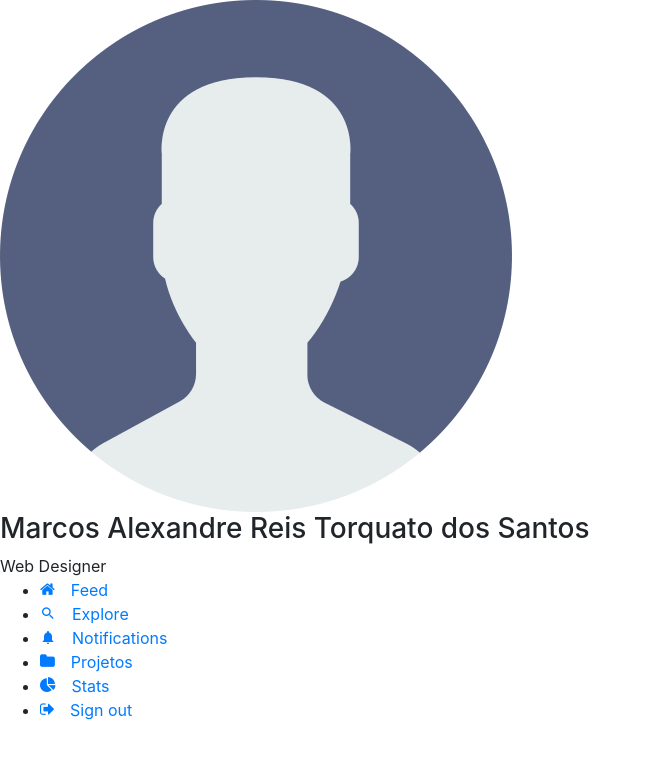
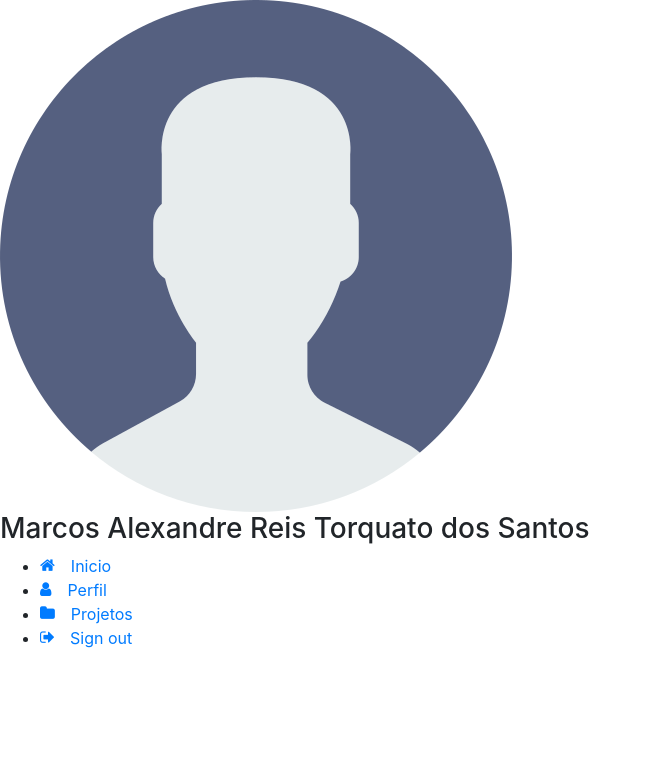
Before and after one commit to marcos-rts/ponto_eletronico, a PHP site: page /php/index.php in a window 1280 px wide. Shown: the top 759 px of the page, without its empty margins (0-651 px from the left). Run offline with PHP 8.4, Linux system fonts and the light colour scheme; a user stored in the database is signed in; some web fonts are replaced.

Commit message:
alteração menu

```diff
--- a/php/index.php
+++ b/php/index.php
@@ -55,11 +55,11 @@ if (!isset($_SESSION['UsuarioID'])) {
             <div class="profile">
                 <img src="../assets/images/vazio.png" alt="Image" class="img-fluid">
                 <h3 class="name"> <?php echo $_SESSION['UsuarioNome'] ?> </h3>
-                <span class="country">Web Designer</span>
+                <!-- <span class="country">Web Designer</span> -->
             </div>
             <div class="nav-menu">
                 <ul>
-                    <li class="accordion">
+                    <!-- <li class="accordion">
                         <a href="#" data-toggle="collapse" data-target="#collapseOne" aria-expanded="false"
                             aria-controls="collapseOne" class="collapsible">
                             <span class="icon-home mr-3"></span>Feed
@@ -73,8 +73,9 @@ if (!isset($_SESSION['UsuarioID'])) {
                                 </ul>
                             </div>
                         </div>
-                    </li>
-                    <li class="accordion">
+                    </li> -->
+
+                    <!-- <li class="accordion">
                         <a href="#" data-toggle="collapse" data-target="#collapseTwo" aria-expanded="false"
                             aria-controls="collapseTwo" class="collapsible">
                             <span class="icon-search2 mr-3"></span>Explore
@@ -89,11 +90,16 @@ if (!isset($_SESSION['UsuarioID'])) {
                                 </ul>
                             </div>
                         </div>
+                    </li> -->
 
-                    </li>
-                    <li><a href="#"><span class="icon-notifications mr-3"></span>Notifications</a></li>
-                    <li><a href="projetos.php"><span class="icon-folder mr-3"></span>Projetos</a></li>
-                    <li><a href="#"><span class="icon-pie-chart mr-3"></span>Stats</a></li>
+                    <li><a href="index.php"><span class="icon-home mr-3"></span>Inicio</a></li>
+
+                    <li><a href="page/profile.php"><span class="icon-user mr-3"></span>Perfil</a></li>
+
+                    <li><a href="page/projetos.php"><span class="icon-folder mr-3"></span>Projetos</a></li>
+
+                    <!-- <li><a href="#"><span class="icon-pie-chart mr-3"></span>Stats</a></li> -->
+
                     <li><a href="logout.php"><span class="icon-sign-out mr-3"></span>Sign out</a></li>
                 </ul>
             </div>
@@ -106,7 +112,7 @@ if (!isset($_SESSION['UsuarioID'])) {
         <div class="site-section">
             <div class="container">
                 <div class="row justify-content-center">
-                <?php
+                    <?php
     if(isset($_SESSION['msg'])){
         echo $_SESSION['msg'];
         unset($_SESSION['msg']);
```
